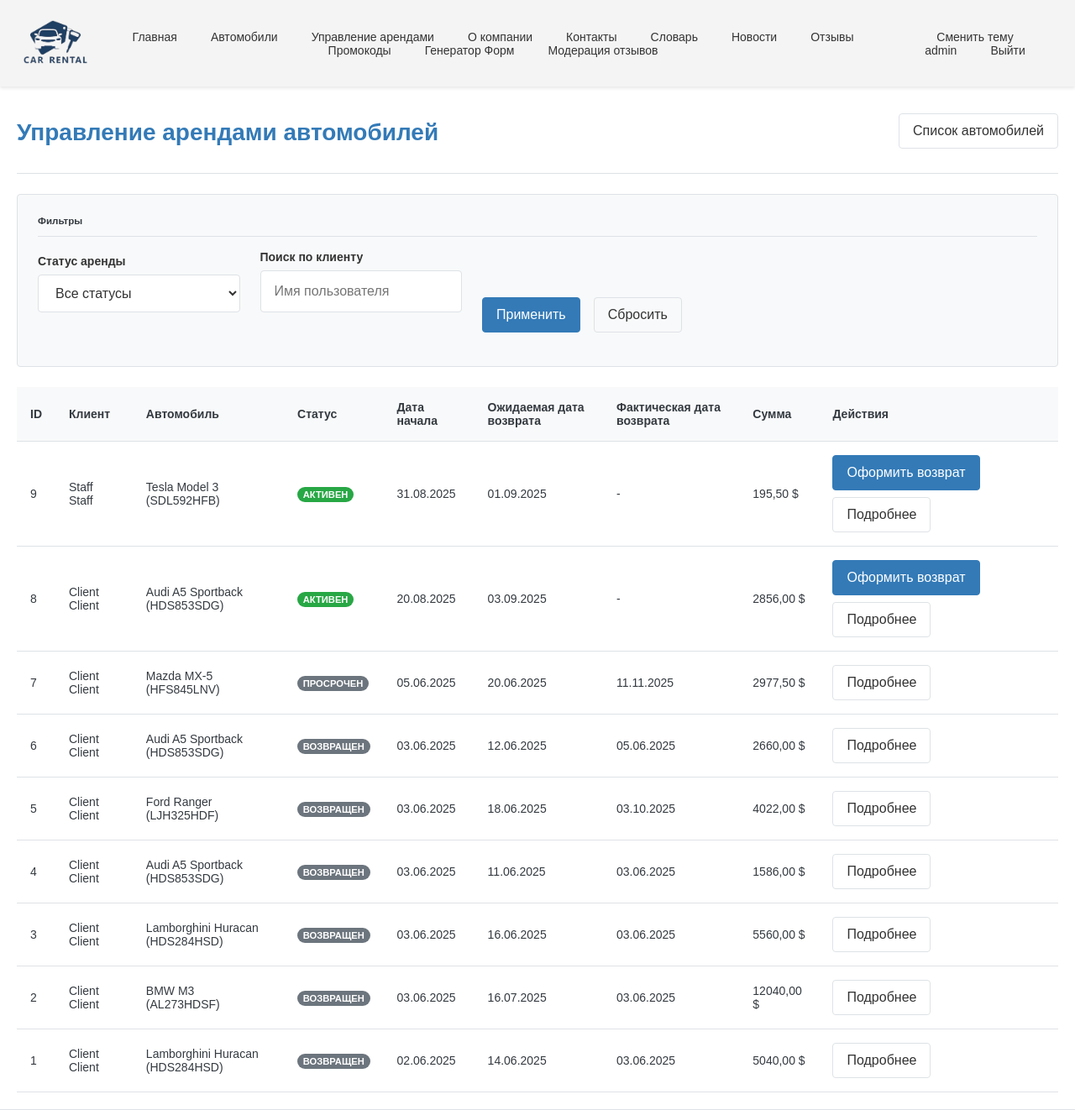
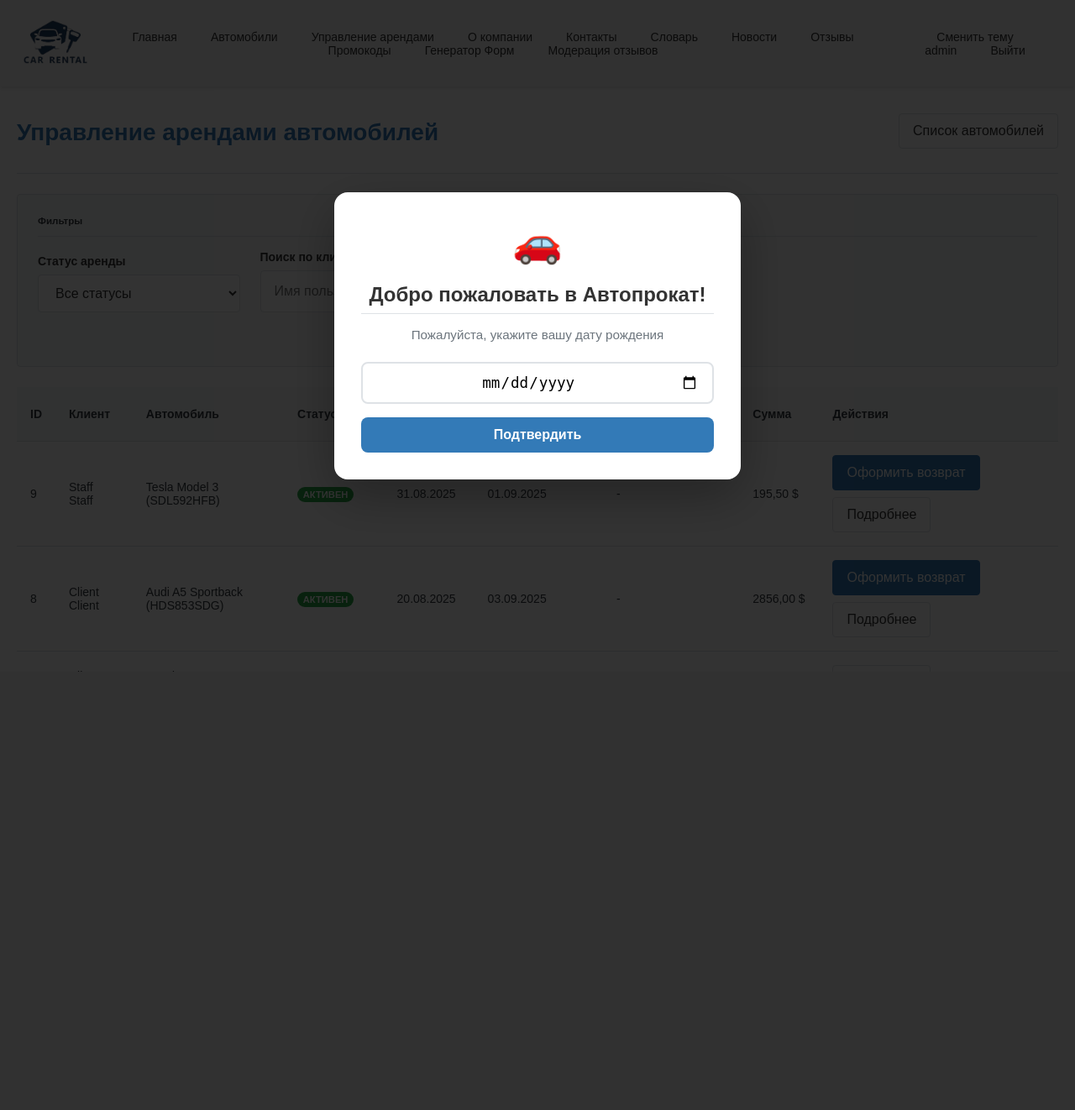
Before and after one commit to Dmitro44/353503_SEBELEV_21, a Django app: page /rentals/staff/ in a window 1280 px wide. Shown: the top 1322 px of the page at 84% size. After the commit the page ends 800 px from the top, so only its background shows below. Run offline with Django 5.2, Linux system fonts and the light colour scheme; a user stored in the database is signed in; data comes from the database, SQL or seed files in the repository; both versions use the stored data as it was after the commit.

Commit message:
Added age verification

```diff
--- /dev/null
+++ b/STRWEB/LR3/static/css/components/_age_verification.css
@@ -0,0 +1,141 @@
+.age-modal-overlay {
+    position: fixed;
+    inset: 0;
+    background: rgba(0, 0, 0, 0.8);
+    display: flex;
+    align-items: center;
+    justify-content: center;
+    z-index: 100000;
+    opacity: 0;
+    visibility: hidden;
+    transition: opacity 0.3s ease, visibility 0.3s ease;
+}
+
+.age-modal-overlay.active {
+    opacity: 1;
+    visibility: visible;
+}
+
+.age-modal {
+    background: var(--bg-color, #fff);
+    border-radius: 16px;
+    padding: 2rem;
+    max-width: 420px;
+    width: 90%;
+    text-align: center;
+    box-shadow: 0 20px 60px rgba(0, 0, 0, 0.3);
+    transform: scale(0.9) translateY(20px);
+    transition: transform 0.3s ease;
+}
+
+.age-modal-overlay.active .age-modal {
+    transform: scale(1) translateY(0);
+}
+
+.age-modal__icon {
+    font-size: 3rem;
+    margin-bottom: 1rem;
+}
+
+.age-modal__title {
+    font-size: 1.5rem;
+    font-weight: 700;
+    margin-bottom: 0.5rem;
+    color: var(--text-color, #333);
+}
+
+.age-modal__subtitle {
+    color: var(--text-muted-color, #666);
+    margin-bottom: 1.5rem;
+    font-size: 0.95rem;
+}
+
+.age-modal__form {
+    display: flex;
+    flex-direction: column;
+    gap: 1rem;
+}
+
+.age-modal__input {
+    padding: 0.75rem 1rem;
+    font-size: 1.1rem;
+    border: 2px solid var(--border-color, #ddd);
+    border-radius: 8px;
+    text-align: center;
+    transition: border-color 0.3s ease;
+}
+
+.age-modal__input:focus {
+    outline: none;
+    border-color: var(--primary-color, #007bff);
+}
+
+.age-modal__btn {
+    padding: 0.75rem 1.5rem;
+    font-size: 1rem;
+    font-weight: 600;
+    border: none;
+    border-radius: 8px;
+    cursor: pointer;
+    transition: background-color 0.3s ease, transform 0.2s ease;
+}
+
+.age-modal__btn--primary {
+    background: var(--primary-color, #007bff);
+    color: #fff;
+}
+
+.age-modal__btn--primary:hover {
+    background: var(--primary-hover-color, #0056b3);
+    transform: translateY(-2px);
+}
+
+.age-modal__btn--primary:disabled {
+    background: #ccc;
+    cursor: not-allowed;
+    transform: none;
+}
+
+/* Результат проверки */
+.age-modal__result {
+    margin-top: 1.5rem;
+    padding: 1rem;
+    border-radius: 8px;
+    display: none;
+}
+
+.age-modal__result.show {
+    display: block;
+}
+
+.age-modal__result--success {
+    background: rgba(40, 167, 69, 0.1);
+    border: 1px solid rgba(40, 167, 69, 0.3);
+    color: #28a745;
+}
+
+.age-modal__result--warning {
+    background: rgba(255, 193, 7, 0.1);
+    border: 1px solid rgba(255, 193, 7, 0.3);
+    color: #856404;
+}
+
+.age-modal__result-icon {
+    font-size: 2rem;
+    margin-bottom: 0.5rem;
+}
+
+.age-modal__result-text {
+    font-size: 0.95rem;
+    line-height: 1.5;
+}
+
+.age-modal__result-age {
+    font-weight: 700;
+    font-size: 1.1rem;
+}
+
+.age-modal__result-day {
+    font-style: italic;
+    margin-top: 0.5rem;
+}
--- a/STRWEB/LR3/static/css/main.css
+++ b/STRWEB/LR3/static/css/main.css
@@ -53,3 +53,4 @@
 @import url('pages/_vacancy_list.css');
 @import url('pages/_slider_settings.css');
 @import url('pages/_employee_contacts_table.css');
+@import url('components//_age_verification.css');
--- /dev/null
+++ b/STRWEB/LR3/static/js/age_verification.js
@@ -0,0 +1,270 @@
+if (window.__ageVerificationInitialized) {
+
+} else {
+    window.__ageVerificationInitialized = true;
+
+const ADULT_AGE = 18;
+
+const daysOfWeek = [
+    "воскресенье",
+    "понедельник",
+    "вторник",
+    "среду",
+    "четверг",
+    "пятницу",
+    "субботу"
+];
+
+function calculateAge(birthDate) {
+    const today = new Date();
+    let age = today.getFullYear() - birthDate.getFullYear();
+    const monthDiff = today.getMonth() - birthDate.getMonth();
+
+    if (monthDiff < 0 || (monthDiff === 0 && today.getDate() < birthDate.getDate())) {
+        age--;
+    }
+
+    return age;
+}
+
+function getDayOfWeek(date) {
+    return daysOfWeek[date.getDay()];
+}
+
+function getYearWord(age) {
+    const lastDigit = age % 10;
+    const lastTwoDigits = age % 100;
+
+    if (lastTwoDigits >= 11 && lastTwoDigits <= 14) {
+        return "лет";
+    }
+
+    if (lastDigit === 1) {
+        return "год";
+    } else if (lastDigit >= 2 && lastDigit <= 4) {
+        return "года";
+    } else {
+        return "лет";
+    }
+}
+
+function initAgeModal() {
+    const STORAGE_KEY = "age_verified";
+
+    if (sessionStorage.getItem(STORAGE_KEY)) {
+        return;
+    }
+
+    if (document.querySelector(".register-page")) {
+        return;
+    }
+
+    // Создаём модальное окно
+    const modalHTML = `
+        <div class="age-modal-overlay" id="age-modal">
+            <div class="age-modal">
+                <div class="age-modal__icon">🚗</div>
+                <h2 class="age-modal__title">Добро пожаловать в Автопрокат!</h2>
+                <p class="age-modal__subtitle">Пожалуйста, укажите вашу дату рождения</p>
+
+                <form class="age-modal__form" id="age-form">
+                    <input
+                        type="date"
+                        class="age-modal__input"
+                        id="birthdate-input"
+                        required
+                        max="${new Date().toISOString().split('T')[0]}"
+                    >
+                    <button type="submit" class="age-modal__btn age-modal__btn--primary" id="age-submit-btn">
+                        Подтвердить
+                    </button>
+                </form>
+
+                <div class="age-modal__result" id="age-result">
+                    <div class="age-modal__result-icon" id="result-icon"></div>
+                    <div class="age-modal__result-text" id="result-text"></div>
+                </div>
+            </div>
+        </div>
+    `;
+
+    document.body.insertAdjacentHTML("beforeend", modalHTML);
+
+    const modal = document.getElementById("age-modal");
+    const form = document.getElementById("age-form");
+    const input = document.getElementById("birthdate-input");
+    const result = document.getElementById("age-result");
+    const resultIcon = document.getElementById("result-icon");
+    const resultText = document.getElementById("result-text");
+
+    setTimeout(() => {
+        modal.classList.add("active");
+    }, 500);
+
+    form.addEventListener("submit", (e) => {
+        e.preventDefault();
+
+        const birthDate = new Date(input.value);
+        const today = new Date();
+
+        if (birthDate > today) {
+            result.style.display = "block";
+            result.className = "age-modal__result show age-modal__result--error";
+            result.style.background = "rgba(220, 53, 69, 0.1)";
+            result.style.border = "1px solid rgba(220, 53, 69, 0.3)";
+            result.style.color = "#dc3545";
+            resultIcon.textContent = "❌";
+            resultText.innerHTML = `
+                <div>Некорректная дата</div>
+                <div style="margin-top: 0.5rem;">Дата рождения не может быть в будущем.</div>
+            `;
+            return;
+        }
+
+        const age = calculateAge(birthDate);
+        const dayOfWeek = getDayOfWeek(birthDate);
+
+        result.style.display = "block";
+        result.style.background = "";
+        result.style.border = "";
+        result.style.color = "";
+
+        if (age >= ADULT_AGE) {
+            // Совершеннолетний
+            result.className = "age-modal__result show age-modal__result--success";
+            resultIcon.textContent = "✅";
+            resultText.innerHTML = `
+                <div class="age-modal__result-age">Вам ${age} ${getYearWord(age)}</div>
+                <div class="age-modal__result-day">Вы родились в ${dayOfWeek}</div>
+                <div style="margin-top: 0.5rem;">Добро пожаловать на сайт!</div>
+            `;
+
+            sessionStorage.setItem(STORAGE_KEY, "true");
+
+            setTimeout(() => {
+                modal.classList.remove("active");
+                setTimeout(() => {
+                    modal.remove();
+                }, 300);
+            }, 2500);
+
+        } else {
+            // Несовершеннолетний
+            result.className = "age-modal__result show age-modal__result--warning";
+            resultIcon.textContent = "⚠️";
+            resultText.innerHTML = `
+                <div class="age-modal__result-age">Вам ${age} ${getYearWord(age)}</div>
+                <div style="margin-top: 0.5rem;">
+                    Для использования сайта требуется разрешение родителей или законных представителей.
+                </div>
+            `;
+
+            // Показываем alert
+            setTimeout(() => {
+                alert(
+                    "Внимание!\n\n" +
+                    `Вам ${age} ${getYearWord(age)}. Вы несовершеннолетний.\n\n` +
+                    "Для использования данного сайта и услуг автопроката " +
+                    "требуется разрешение родителей или законных представителей.\n\n" +
+                    "Пожалуйста, обратитесь к родителям для получения разрешения."
+                );
+            }, 500);
+        }
+    });
+}
+
+// страница регистрации
+function initRegistrationAgeCheck() {
+    const registerPage = document.querySelector(".register-page");
+    if (!registerPage) return;
+
+    const dateInput = document.querySelector('input[name="date_of_birth"]');
+    if (!dateInput) return;
+
+    const ageInfoContainer = document.createElement("div");
+    ageInfoContainer.className = "age-info-container";
+    ageInfoContainer.style.cssText = `
+        margin-top: 0.5rem;
+        padding: 0.75rem;
+        border-radius: 8px;
+        display: none;
+        font-size: 0.9rem;
+    `;
+    dateInput.parentNode.appendChild(ageInfoContainer);
+
+    let lastAlertedValue = null;
+
+    function checkAge() {
+        if (!dateInput.value) {
+            ageInfoContainer.style.display = "none";
+            return;
+        }
+
+        const birthDate = new Date(dateInput.value);
+        const today = new Date();
+
+        if (birthDate > today) {
+            ageInfoContainer.style.display = "block";
+            ageInfoContainer.style.background = "rgba(220, 53, 69, 0.1)";
+            ageInfoContainer.style.border = "1px solid rgba(220, 53, 69, 0.3)";
+            ageInfoContainer.style.color = "#dc3545";
+            ageInfoContainer.innerHTML = `
+                <strong>❌ Некорректная дата</strong><br>
+                <span>Дата рождения не может быть в будущем.</span>
+            `;
+            return;
+        }
+
+        const age = calculateAge(birthDate);
+        const dayOfWeek = getDayOfWeek(birthDate);
+
+        ageInfoContainer.style.display = "block";
+
+        if (age >= ADULT_AGE) {
+            // Совершеннолетний
+            ageInfoContainer.style.background = "rgba(40, 167, 69, 0.1)";
+            ageInfoContainer.style.border = "1px solid rgba(40, 167, 69, 0.3)";
+            ageInfoContainer.style.color = "#28a745";
+            ageInfoContainer.innerHTML = `
+                <strong>✅ Вам ${age} ${getYearWord(age)}</strong><br>
+                <span style="font-style: italic;">Вы родились в ${dayOfWeek}</span>
+            `;
+            lastAlertedValue = null;
+        } else if (age >= 0) {
+            // Несовершеннолетний
+            ageInfoContainer.style.background = "rgba(255, 193, 7, 0.1)";
+            ageInfoContainer.style.border = "1px solid rgba(255, 193, 7, 0.3)";
+            ageInfoContainer.style.color = "#856404";
+            ageInfoContainer.innerHTML = `
+                <strong>⚠️ Вам ${age} ${getYearWord(age)}</strong><br>
+                <span>Для регистрации требуется разрешение родителей.</span>
+            `;
+
+            if (lastAlertedValue !== dateInput.value) {
+                lastAlertedValue = dateInput.value;
+                alert(
+                    "Внимание!\n\n" +
+                    `Вам ${age} ${getYearWord(age)}. Вы несовершеннолетний.\n\n` +
+                    "Для регистрации на сайте и использования услуг автопроката " +
+                    "требуется разрешение родителей или законных представителей."
+                );
+            }
+        }
+    }
+
+    dateInput.addEventListener("blur", checkAge);
+
+    // Также проверяем при нажатии Enter
+    dateInput.addEventListener("keydown", (e) => {
+        if (e.key === "Enter") {
+            checkAge();
+        }
+    });
+}
+
+document.addEventListener("DOMContentLoaded", () => {
+    initAgeModal();
+    initRegistrationAgeCheck();
+});
+
+}
--- a/STRWEB/LR3/static/js/main.js
+++ b/STRWEB/LR3/static/js/main.js
@@ -2,6 +2,7 @@
 import { Slider } from "./slider.js";
 import "./theme_switcher.js";
 import "./employee_contacts.js";
+import "./age_verification.js";
 
 document.addEventListener("DOMContentLoaded", () => {
     console.log("Main JS script loaded as module");
--- a/STRWEB/LR3/templates/base.html
+++ b/STRWEB/LR3/templates/base.html
@@ -77,8 +77,6 @@
     </div>
 </footer>
 
-{% block extra_js %}{% endblock %}
-
 <script src="{% static 'js/main.js' %}" type="module" defer></script>
 </body>
 </html>
```
Also changed, not shown: STRWEB/LR3/db.sqlite3.
